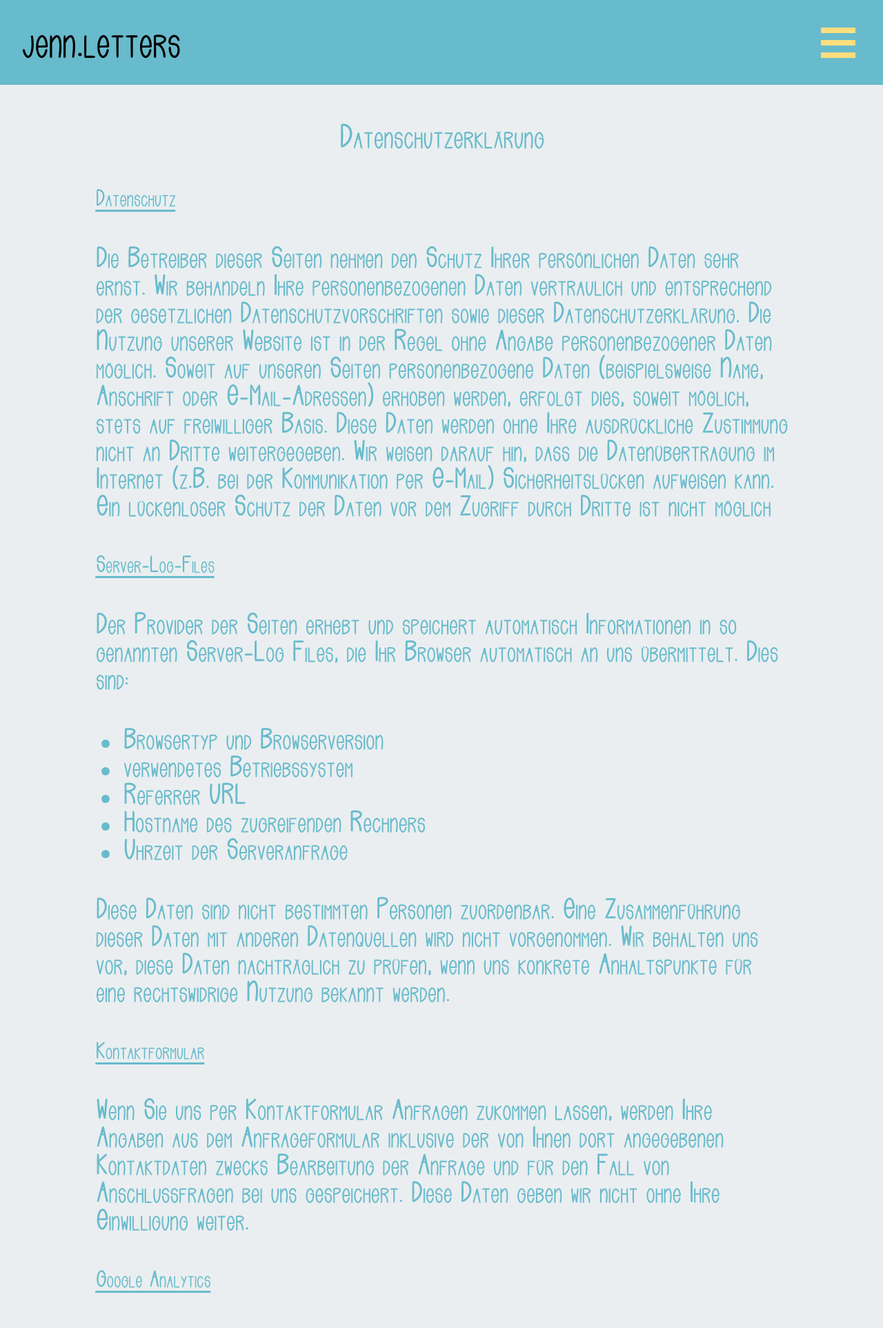
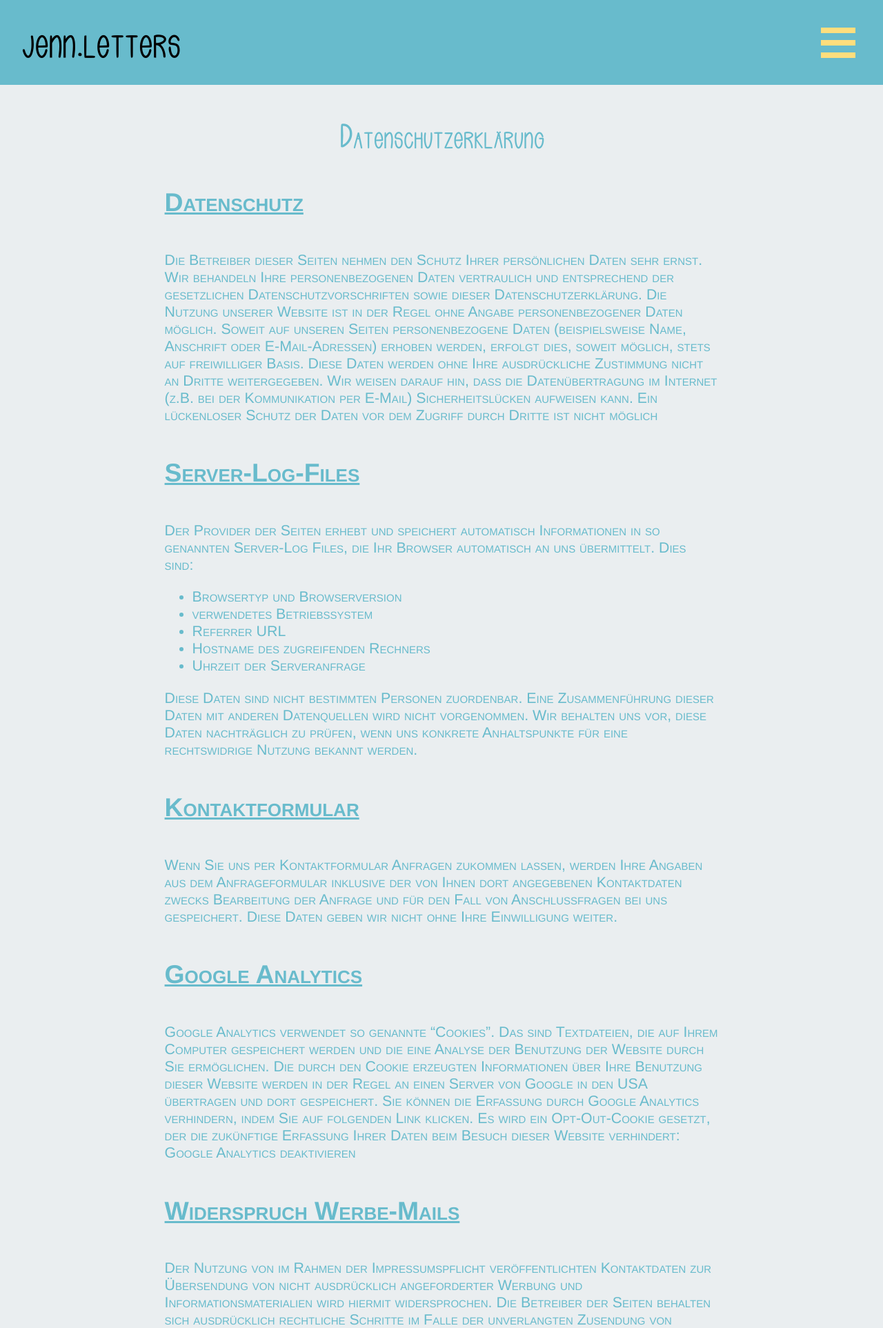
Before and after one commit to thedoctorspluson/jenn.letters, a PHP site: page /datenschutz.html in a window 1280 px wide. Shown: the top 1925 px of the page at 69% size. Run offline with PHP 8.4, Linux system fonts and the light colour scheme.

Commit message:
fontdatenschutz

```diff
--- a/css/style.css
+++ b/css/style.css
@@ -140,8 +140,11 @@ h5{
 
 .textfeld{
     text-align:left;
-    margin:10%;
+    margin: 18%;
     margin-top:3%;
+    font-family: Helvetica, Arial;
+    font-weight: 200;
+    font-size:16pt;
 }
 
 #navbar{
```
